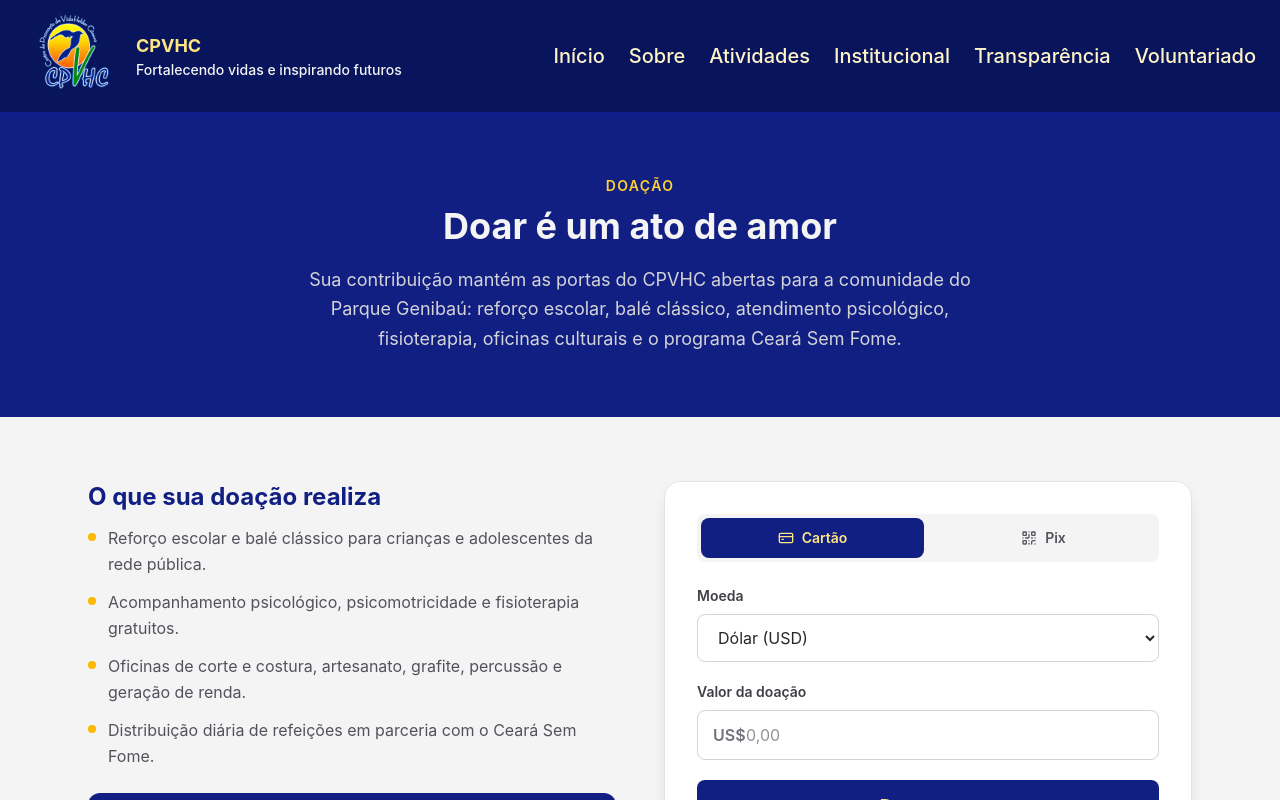
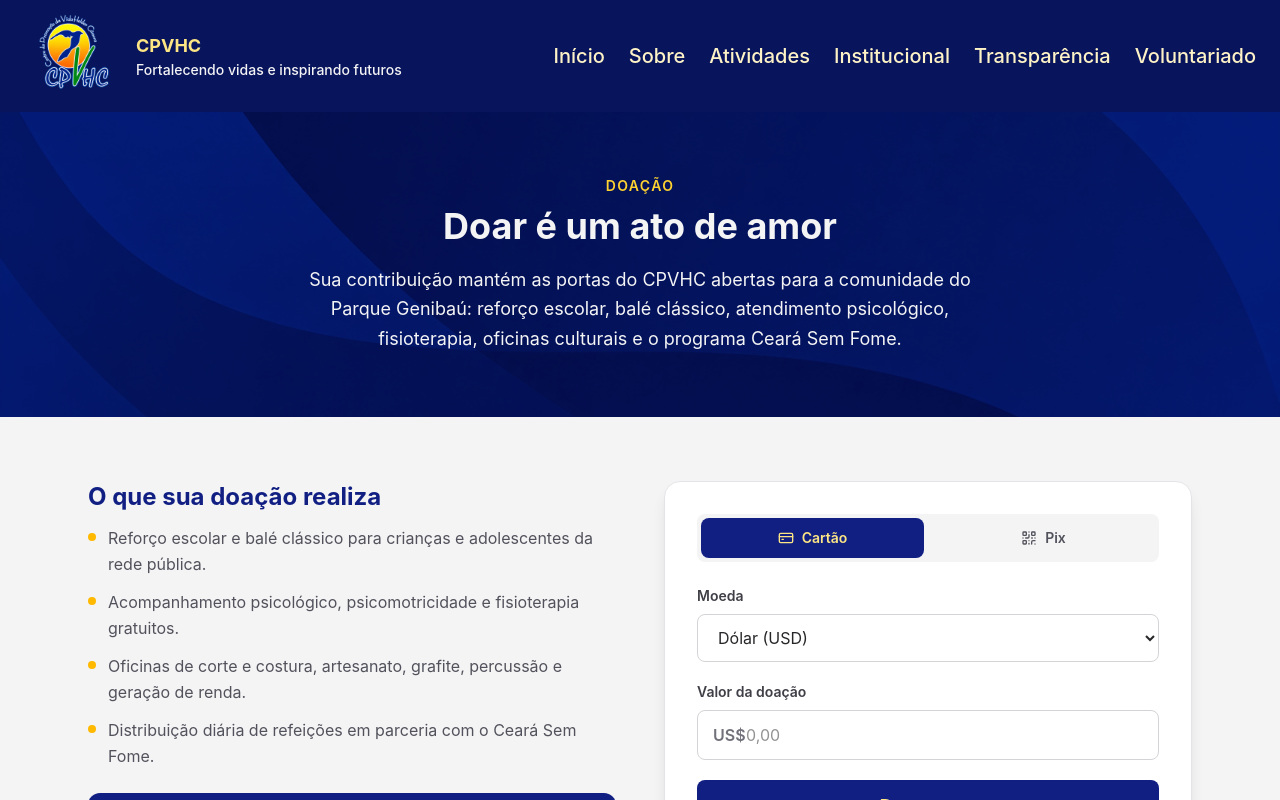
Before and after one commit to Myzoulz/Next.js-Tailwind-Centro-de-Promocao-da-Vida-Helder-Camara, a Next.js app: page /donate in a window 1280 px wide. Shown: the top 800 px of the page. Built offline with nearby package versions, Linux system fonts and the light colour scheme.

Commit message:
altera hero das paginas sobre e doacao para fundo translucido com imagem

```diff
--- a/app/about/page.tsx
+++ b/app/about/page.tsx
@@ -21,11 +21,19 @@
     return (
         <main className="bg-zinc-100 text-zinc-800">
 
-            <section className="bg-brand-800 text-zinc-100 py-16 px-6 text-center">
-                <h2 className="text-sm font-semibold uppercase tracking-widest text-amber-300 mb-2">Sobre</h2>
-                <h1 className="text-4xl font-bold max-w-2xl mx-auto leading-tight">
-                    Conheça a história do Centro de Promoção da Vida Hélder Câmara
-                </h1>
+            <section
+                className="relative bg-parallax overflow-hidden"
+                style={{
+                    backgroundImage: "url('/donate-background.png')",
+                    backgroundAttachment: "fixed"
+                }}
+            >
+                <div className="flex flex-col justify-center items-center bg-brand-900/40 h-full py-16 px-6 text-center">
+                    <h2 className="text-sm font-semibold uppercase tracking-widest text-amber-300 mb-2">Sobre</h2>
+                    <h1 className="text-4xl font-bold max-w-2xl mx-auto leading-tight text-zinc-100">
+                        Conheça a história do Centro de Promoção da Vida Hélder Câmara
+                    </h1>
+                </div>
             </section>
 
             <section className="max-w-7xl mx-auto px-6 py-16 flex flex-col gap-12">
--- a/app/donate/page.tsx
+++ b/app/donate/page.tsx
@@ -3,14 +3,22 @@
 export default function DonatePage() {
     return (
         <main className="bg-zinc-100 text-zinc-800">
-            <section className="bg-brand-800 text-zinc-100 py-16 px-6 text-center">
-                <h2 className="text-sm font-semibold uppercase tracking-widest text-amber-300 mb-2">Doação</h2>
-                <h1 className="text-4xl font-bold max-w-3xl mx-auto leading-tight">Doar é um ato de amor</h1>
-                <p className="text-zinc-300 text-lg mt-4 max-w-2xl mx-auto leading-relaxed">
-                    Sua contribuição mantém as portas do CPVHC abertas para a comunidade do Parque Genibaú:
-                    reforço escolar, balé clássico, atendimento psicológico, fisioterapia, oficinas culturais e o
-                    programa Ceará Sem Fome.
-                </p>
+            <section
+                className="relative bg-parallax overflow-hidden"
+                style={{
+                    backgroundImage: "url('/donate-background.png')",
+                    backgroundAttachment: "fixed"
+                }}
+            >
+                <div className="flex flex-col justify-center items-center bg-brand-900/40 h-full py-16 px-6 text-center">
+                    <h2 className="text-sm font-semibold uppercase tracking-widest text-amber-300 mb-2">Doação</h2>
+                    <h1 className="text-4xl font-bold max-w-3xl mx-auto leading-tight text-zinc-100">Doar é um ato de amor</h1>
+                    <p className="text-zinc-100 text-lg mt-4 max-w-2xl mx-auto leading-relaxed">
+                        Sua contribuição mantém as portas do CPVHC abertas para a comunidade do Parque Genibaú:
+                        reforço escolar, balé clássico, atendimento psicológico, fisioterapia, oficinas culturais e o
+                        programa Ceará Sem Fome.
+                    </p>
+                </div>
             </section>
 
             <section className="max-w-6xl mx-auto px-6 py-16">
```
